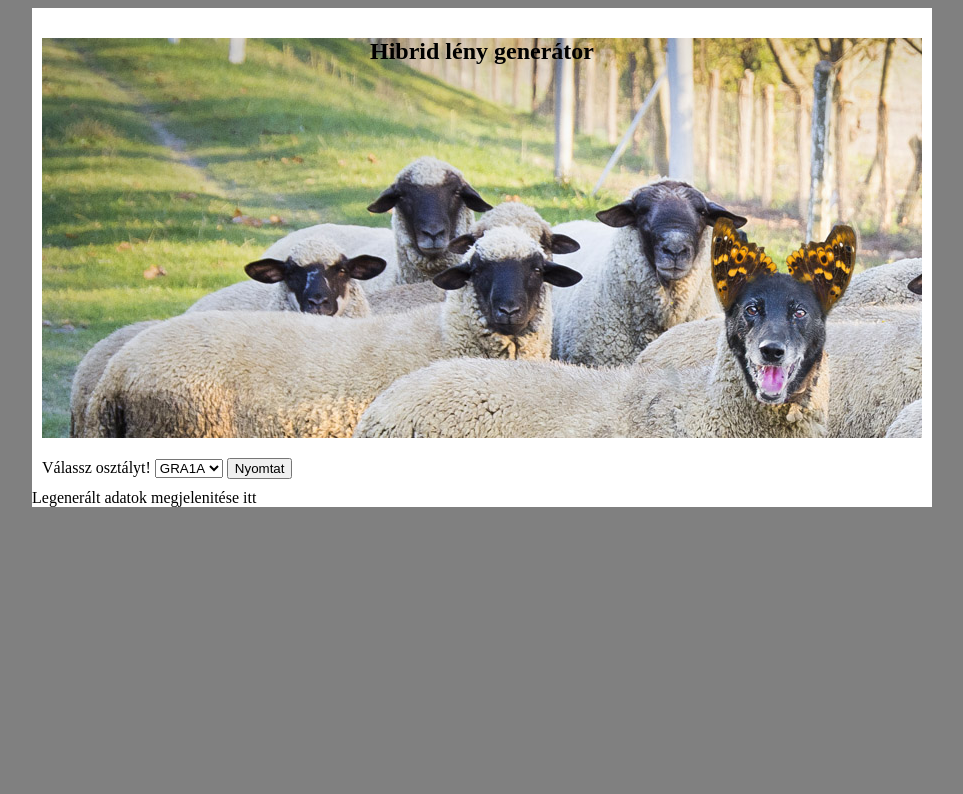
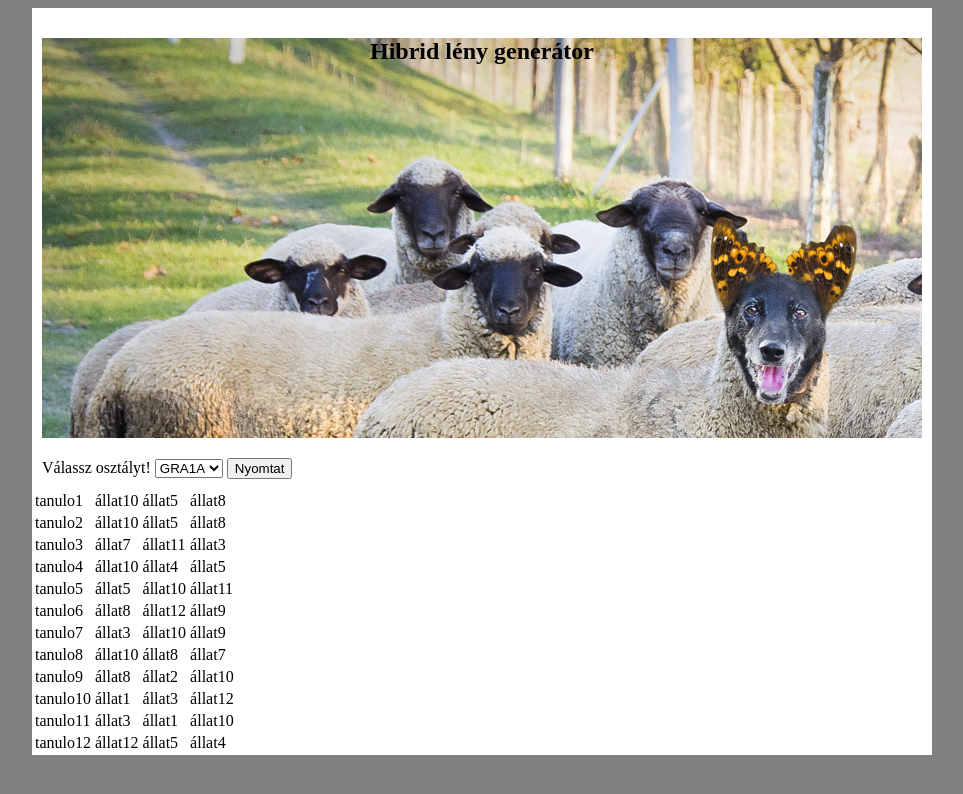
Before and after one commit to bibor-01/Hibrid-l-ny-gener-tor, a plain HTML site: page index.html in a window 1280 px wide. Both pictures are taken after a click on the button "Nyomtat". Shown: the whole page, without its empty margins (158-1121 px from the left). Drawn offline with nearby package versions, Linux system fonts and the light colour scheme.

Commit message:
5.-6.feladat - Petra

```diff
--- a/feladatok.js
+++ b/feladatok.js
@@ -1,35 +1,67 @@
-$(function() {
+$(function () {
   //Niki
-	const osztalyTomb = [];
-	const allatokTomb = [];
+  var osztalyTomb = [];
+  var allatokTomb = [];
   let valasztott;
-	console.log($('option:selected').index());
-	if ($('option:selected').index() == 0) {
-		valasztott = 'osztaly1.json';
-	} else if ($('option:selected').index() == 1) {
-		valasztott = 'osztaly2.json';
-	} else if ($('option:selected').index() == 2) {
-		valasztott = 'osztaly3.json';
+  let i;
+  //console.log($('option:selected').index());
+  if ($("option:selected").index() == 0) {
+    valasztott = "osztaly1";
+    i = 1;
+  } else if ($("option:selected").index() == 1) {
+    valasztott = "osztaly2";
+    i = 2;
+  } else if ($("option:selected").index() == 2) {
+    valasztott = "osztaly3";
+    i = 3;
   }
 
   $.ajax({
-		url: valasztott,
-		success: function(result) {
+    url: valasztott + ".json",
+    success: function (result) {
       console.log(result);
-			osztalyTomb = result.osztalyTomb;
+      if ((valasztott = "osztaly1")) {
+        osztalyTomb = result.osztaly1;
+      } else if ((valasztott = "osztaly2")) {
+        osztalyTomb = result.osztaly2;
+      } else if ((valasztott = "osztaly3")) {
+        osztalyTomb = result.osztaly3;
+      }
       console.log(osztalyTomb);
-		}
+    },
   });
 
   $.ajax({
     url: "adatok.json",
-		success: function(result) {
+    success: function (result) {
       console.log(result);
-			allatokTomb = result.allatokTomb;
+      allatokTomb = result.allatlista;
       console.log(allatokTomb);
-		}
+    },
   });
 
   //Petra
+
+  $("#nyomtat").click(
+    () => {
+      console.log("valami");
+      $("section").append("<table></table>");
+
+      osztalyTomb.forEach((value, index) => {
+        $("section table").append(
+          "<tr id='" + index + "'><td>" + value + "</td></tr>"
+        );
+      });
+
+      for (let i = 0; i < allatokTomb.length; i++) {
+        allatokTomb.sort(function (a, b) {
+          return Math.random() - 0.5;
+        });
+        for (let j = 0; j < 3; j++) {
+          $("#" + i).append("<td>" + allatokTomb[j] + "</td>");
+        }
+      }
+    }
     //Bíborka
+  );
 });
--- a/index.html
+++ b/index.html
@@ -23,7 +23,7 @@
         </select>
         <input type="button" id="nyomtat" value="Nyomtat" />
       </form>
-      <section>Legenerált adatok megjelenitése itt</section>
+      <section></section>
       <footer></footer>
     </main>
   </body>
```
Lines whose indentation alone changed are shown as unchanged.
